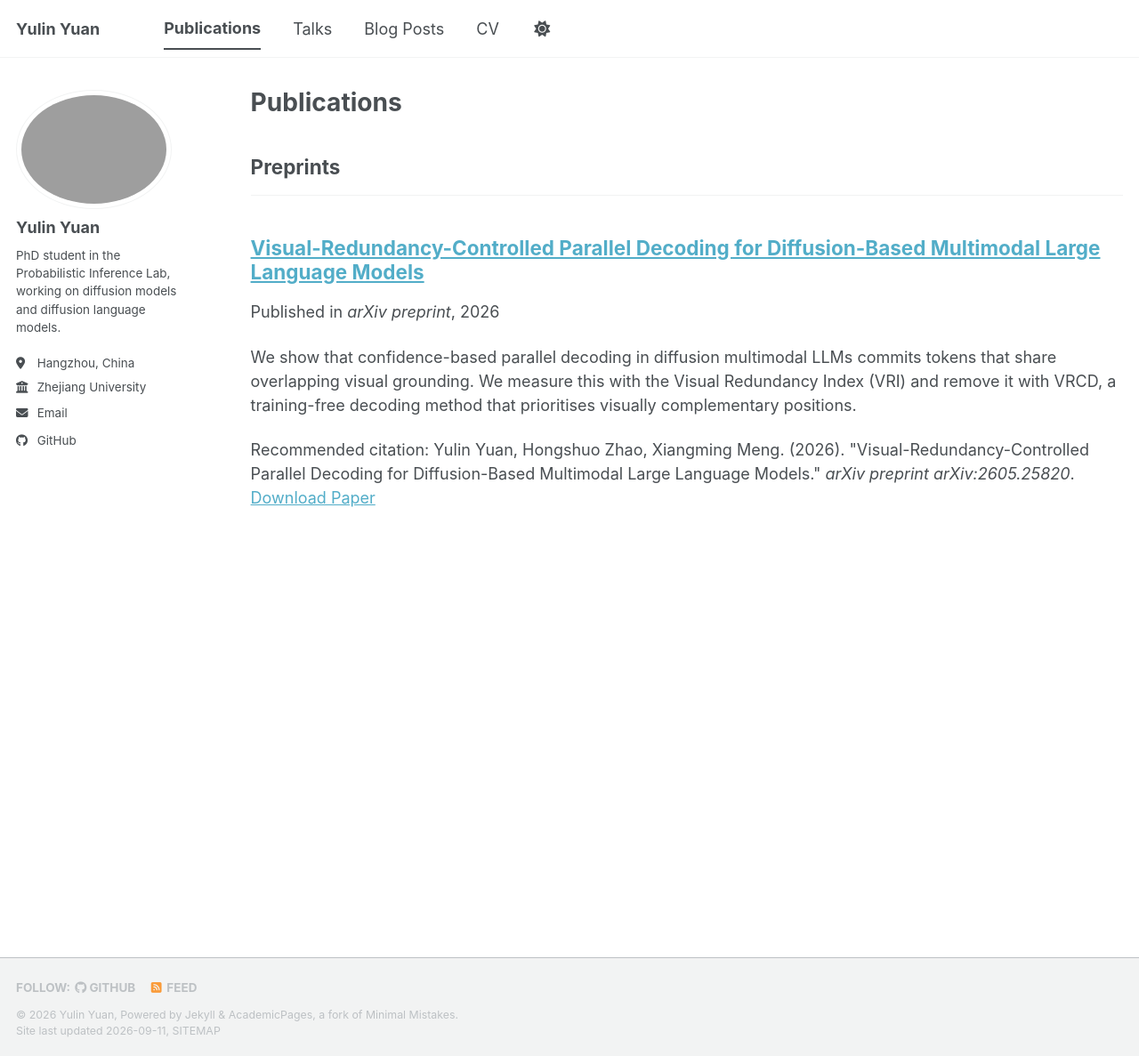
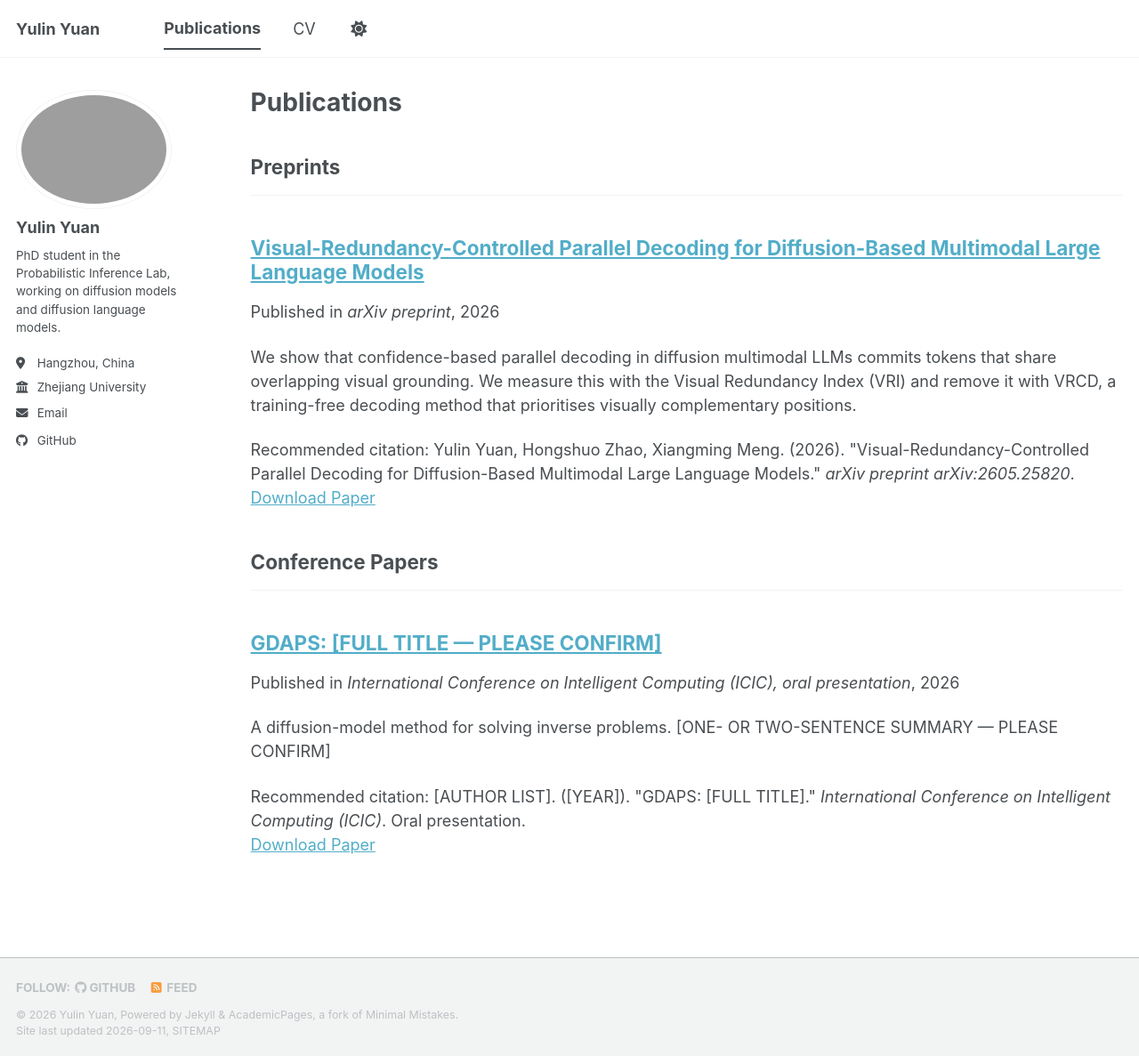
Before and after one commit to infiniteYuanyl/infiniteYuanyl.github.io, a Jekyll site: the page built from _pages/publications.html, in a window 1280 px wide and 1187 px high. Shown: the whole window at 89% size. Built offline with Jekyll 4.4.1, drawn with Linux system fonts in a browser that asks for light colours; a style sheet for code colours, icons or effects is not loaded.

Commit message:
Add GDAPS placeholder entry and hide empty sections
Create a Conference Papers entry for the ICIC oral, with title, authors
and date still to be confirmed. Comment out the Talks and Blog Posts nav
items and the CV PDF link, since none of them has content yet.

Co-Authored-By: Claude Opus 5 (1M context) <noreply@anthropic.com>

```diff
--- /dev/null
+++ b/_publications/2026-01-01-gdaps.md
@@ -0,0 +1,13 @@
+---
+title: "GDAPS: [FULL TITLE — PLEASE CONFIRM]"
+collection: publications
+category: conferences
+permalink: /publication/gdaps
+excerpt: 'A diffusion-model method for solving inverse problems. [ONE- OR TWO-SENTENCE SUMMARY — PLEASE CONFIRM]'
+date: 2026-01-01
+venue: 'International Conference on Intelligent Computing (ICIC), oral presentation'
+paperurl: ''
+citation: '[AUTHOR LIST]. ([YEAR]). &quot;GDAPS: [FULL TITLE].&quot; <i>International Conference on Intelligent Computing (ICIC)</i>. Oral presentation.'
+---
+
+[PAPER SUMMARY — PLEASE CONFIRM. A paragraph on the problem setting, the method, and the headline result.]
```
Also changed, not shown: _data/navigation.yml (+6 -4 lines), _pages/cv.md (+2 -0 lines).
